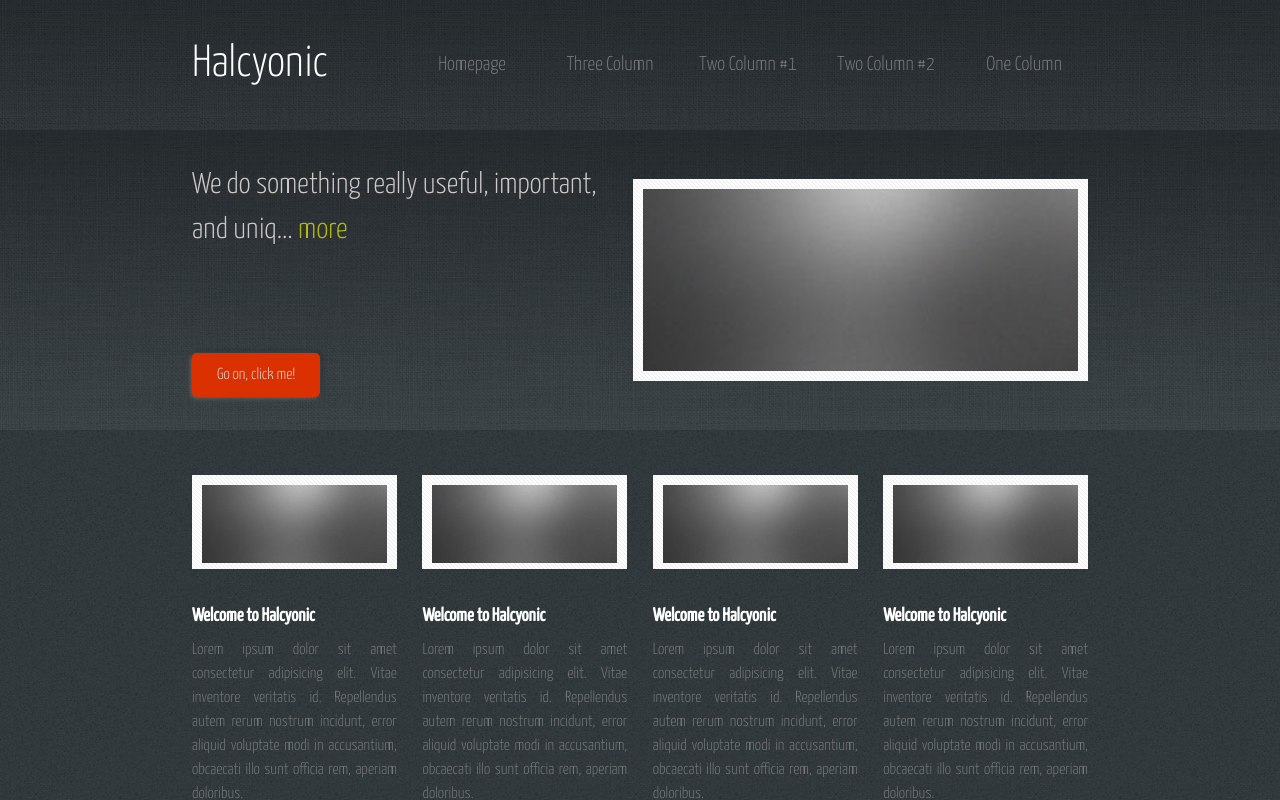
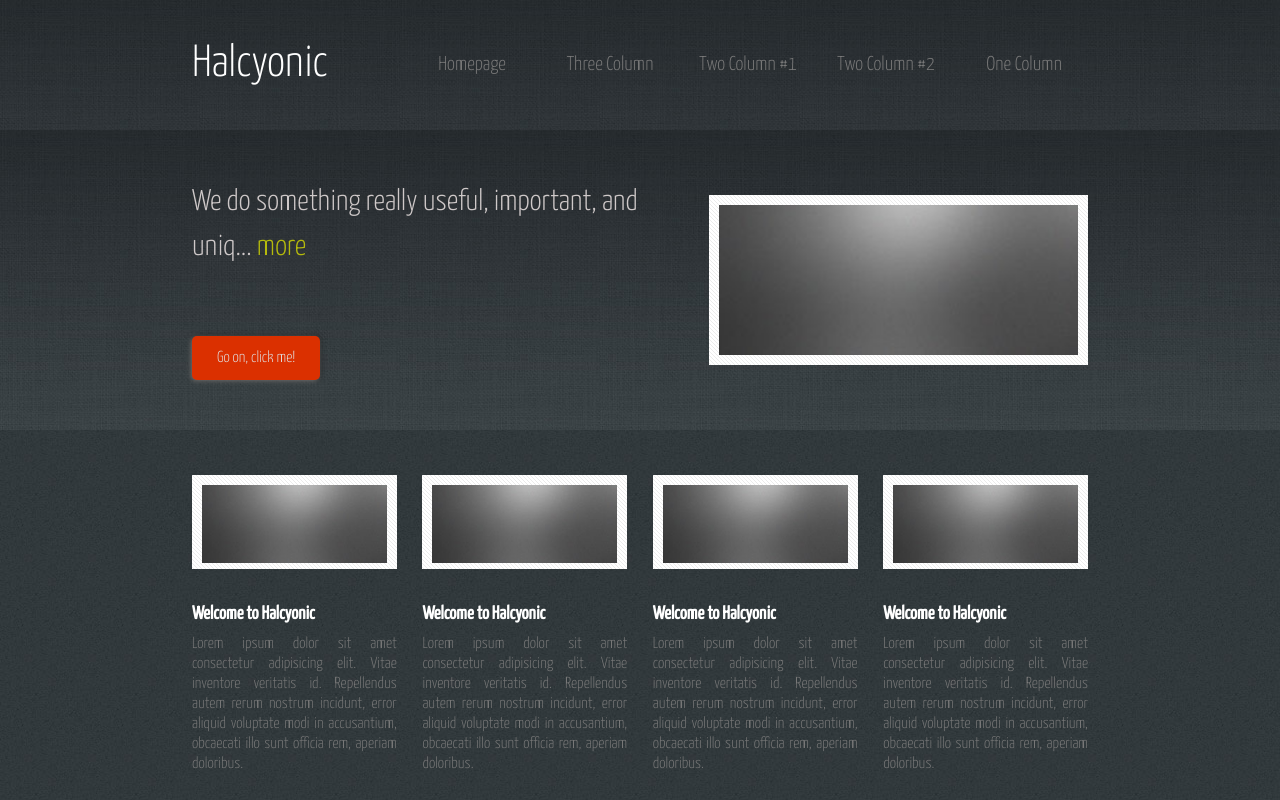
Before and after one commit to DaniyarTurak/Task1, an Angular app: page / in a window 1280 px wide. Shown: the top 800 px of the page. Built offline with nearby package versions, Linux system fonts and the light colour scheme.

Commit message:
fix: promo layout text length

```diff
--- a/src/app/home/components/promo/promo.component.html
+++ b/src/app/home/components/promo/promo.component.html
@@ -1,7 +1,7 @@
 <section class="section-promo container">
-  <div class="promo-text">
-    <h2 class="promo-title">
-      {{ showMore ? text : text.substring(0, 50) + "..." }}
+  <div class="promo-container">
+    <h2 class="promo-text">
+      {{ showMore ? text.substring(0, 150) : text.substring(0, 50) }}...
       <span class="more-btn" *ngIf="!showMore" (click)="setShowMore()"
         >more</span
       >
--- a/src/app/home/components/promo/promo.component.scss
+++ b/src/app/home/components/promo/promo.component.scss
@@ -5,17 +5,19 @@
   align-items: center;
   background-image: url("/assets/background-images/banners-section.jpg");
 
-  .promo-text {
+  .promo-container {
     display: flex;
     flex-direction: column;
     align-items: flex-start;
     justify-content: space-between;
+    width: 90%;
+    min-height: 200px;
 
-    .promo-title {
+    .promo-text {
       font-weight: 300;
       font-size: 30px;
       color: hsl(0, 5%, 80%);
-      margin-bottom: 100px;
+      white-space: pre-line;
 
       .more-btn {
         cursor: pointer;
@@ -59,13 +61,9 @@
     padding-top: 30px;
     padding-bottom: 30px;
 
-    .promo-text {
+    .promo-container {
       align-items: center;
-      width: 90%;
-
-      .promo-title {
-        margin-bottom: 20px;
-      }
+      min-height: 100px;
 
       button {
         width: 30%;
@@ -86,11 +84,11 @@
     padding-top: 30px;
     padding-bottom: 30px;
 
-    .promo-text {
+    .promo-container {
       align-items: center;
 
 
-      .promo-title {
+      .promo-text {
         margin-bottom: 20px;
       }
 
--- a/src/app/home/components/promo/promo.component.ts
+++ b/src/app/home/components/promo/promo.component.ts
@@ -8,7 +8,7 @@ import { Component } from '@angular/core';
 export class PromoComponent {
   showMore: boolean = false;
   text: string =
-    'We do something really useful, important, and unique. Learn all about it here';
+    'We do something really useful, important, and unique. Learn all about it here Lorem ipsum dolor sit amet consectetur, adipisicing elit. Similique architecto deserunt consectetur molestias o!';
 
   setShowMore(): void {
     this.showMore = !this.showMore;
--- a/src/app/home/components/range/range.component.scss
+++ b/src/app/home/components/range/range.component.scss
@@ -36,7 +36,6 @@
     }
 
     .we-do-list {
-      list-style-type: none;
 
       .we-do-list-item {
         display: flex;
--- a/src/app/home/components/welcome/welcome.component.scss
+++ b/src/app/home/components/welcome/welcome.component.scss
@@ -12,6 +12,11 @@
     flex-direction: column;
     align-items: center;
     justify-content: space-between;
+
+    h3 {
+      margin-bottom: 10px;
+      color: #fff;
+    }
 
     .photo-container {
       padding: 10px 10px 6px 10px;
--- a/src/app/shared/modules/header/components/header/header.component.scss
+++ b/src/app/shared/modules/header/components/header/header.component.scss
@@ -21,7 +21,6 @@ header {
   }
 
   ul {
-    list-style-type: none;
     display: flex;
     align-items: center;
     justify-content: space-between;
--- a/src/styles.scss
+++ b/src/styles.scss
@@ -77,16 +77,11 @@ select {
 }
 
 .text {
-  line-height: 1.5em;
+  line-height: 20px;
   text-align: justify;
   margin: 0;
   padding: 0;
   color: hsl(0, 0%, 47%);
-
-  h3 {
-    margin-bottom: 10px;
-    color: #fff;
-  }
 }
 
 
```
